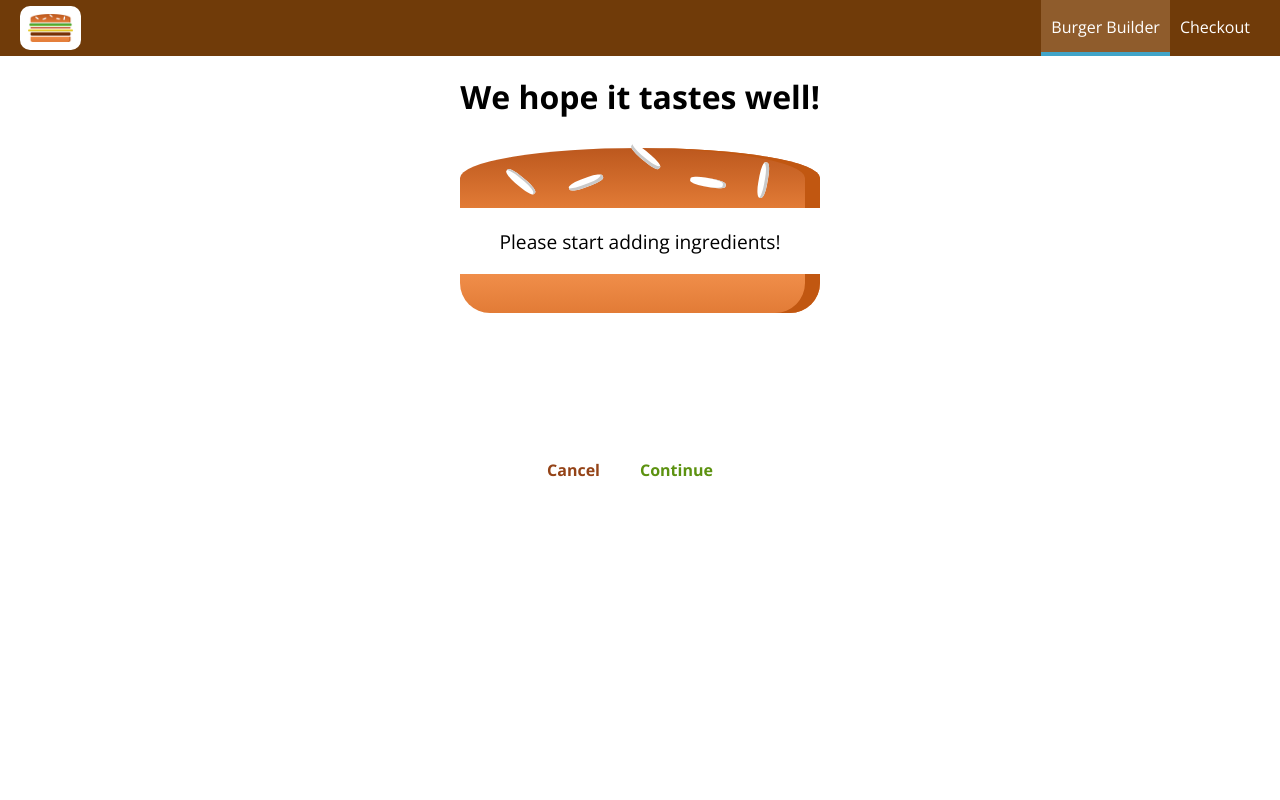
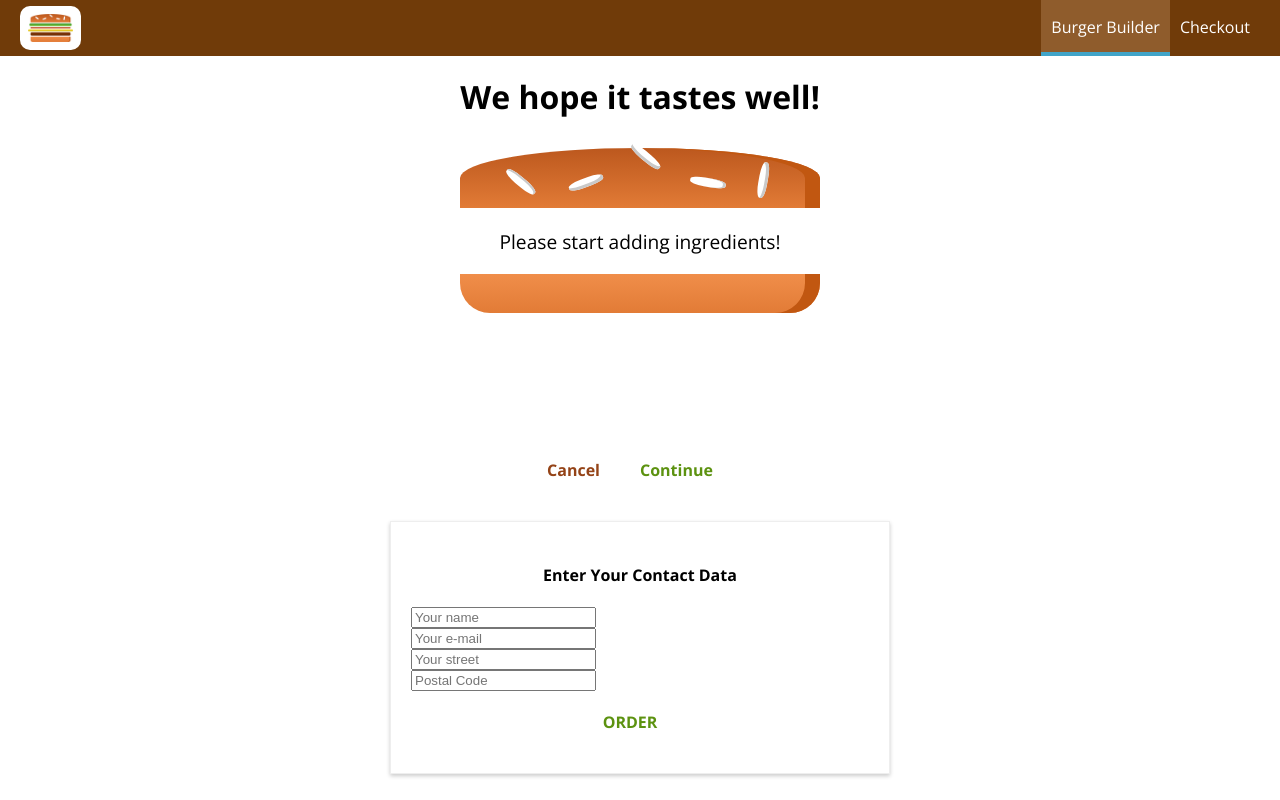
Before and after one commit to csergey8/burger-app, a React app: page /checkout in a window 1280 px wide. Both pictures are taken after a click on the button "Continue". Built offline with nearby package versions, Linux system fonts and the light colour scheme.

Commit message:
added ContactData component

```diff
--- a/src/containers/Checkout/Checkout.js
+++ b/src/containers/Checkout/Checkout.js
@@ -1,6 +1,8 @@
 import React, { Component } from 'react';
+import { Route } from 'react-router-dom';
 
 import CheckoutSummary from '../../components/Order/CheckoutSummary/CheckoutSummary';
+import ContactData from './ContactData/ContactData';
 
 
 class Checkout extends Component {
@@ -38,6 +40,7 @@ class Checkout extends Component {
           checkoutCancelled={this.checkoutCancelledHandler}
           checkoutContinue={this.checkoutContinueHandler}
           />
+          <Route path={this.props.match.path + '/contact-data'} component={ContactData} />
         </div>
       );
 
--- /dev/null
+++ b/src/containers/Checkout/ContactData/ContactData.css
@@ -0,0 +1,19 @@
+.ContactData {
+  margin: 20px auto;
+  width: 80%;
+  text-align: center;
+  box-shadow: 0 2px 4px #ccc;
+  border: 1px solid #eee;
+  padding: 20px;
+  box-sizing: border-box;
+}
+
+.Input {
+  display: block;
+}
+
+@media (min-width: 600px) {
+  .ContactData {
+    width: 500px;
+  }
+}
--- /dev/null
+++ b/src/containers/Checkout/ContactData/ContactData.js
@@ -0,0 +1,33 @@
+import React, { Component } from 'react';
+
+import Button from '../../../components/UI/Button/Button';
+
+import classes from './ContactData.css';
+
+class ContactData extends Component {
+  state = {
+    name: '',
+    email: '',
+    address: {
+      street: '',
+      postalCode: ''
+    }
+  }
+  render() {
+    return (
+      <div className={classes.ContactData}>
+        <h4>Enter Your Contact Data</h4>
+        <form>
+          <input className={classes.Input} type="text" name="name" placeholder="Your name" />
+          <input className={classes.Input} type="email" name="email" placeholder="Your e-mail" />
+          <input className={classes.Input} type="text" name="street" placeholder="Your street" />
+          <input className={classes.Input} type="text" name="postal" placeholder="Postal Code" />
+          <Button btnType="Success">ORDER</Button>
+        </form>
+      </div>
+    );
+  }
+
+}
+
+export default ContactData;
```
